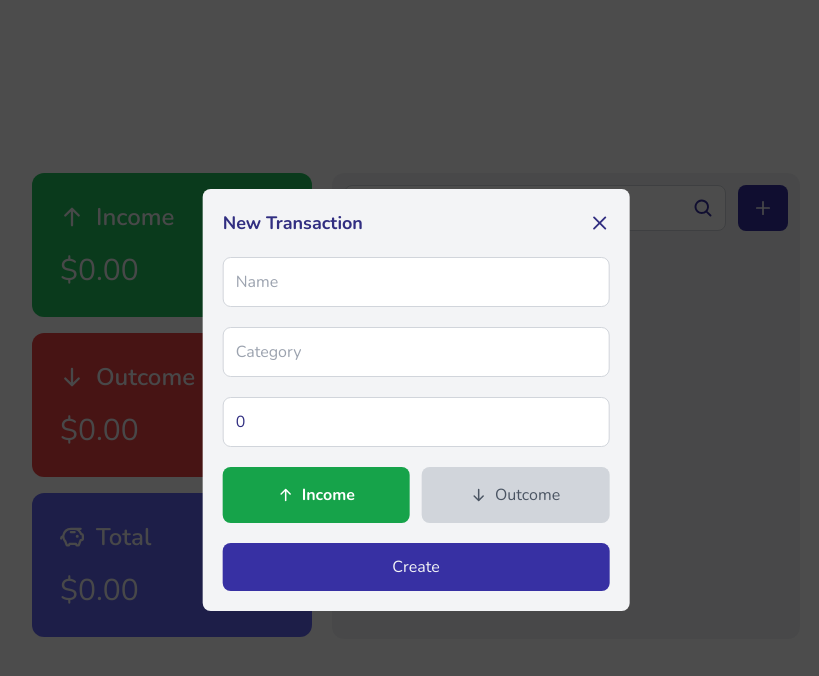
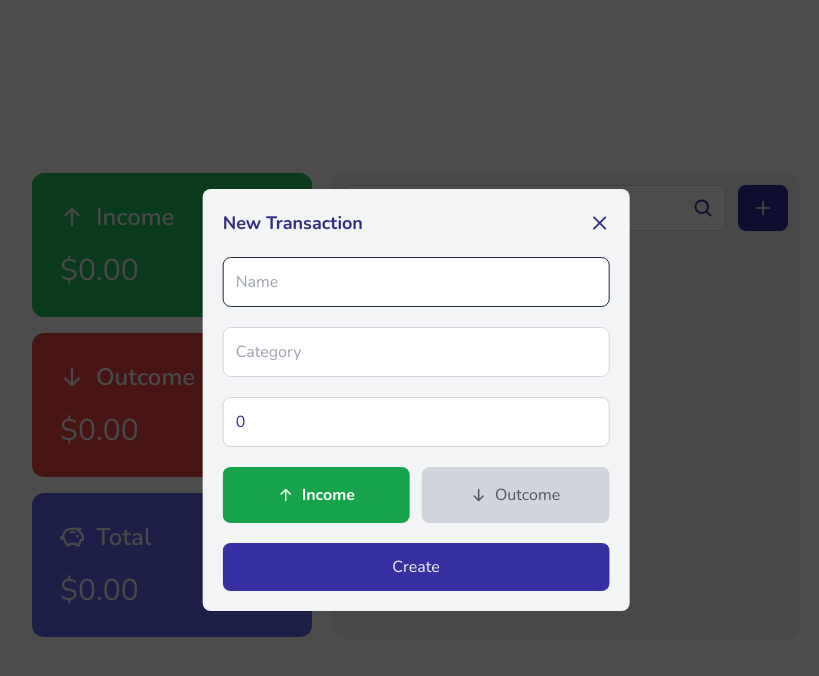
Before and after one commit to larissaOliveiraz/finance-next, a Next.js app: page / in a window 1280 px wide. Both pictures are taken after a click on the button 987 px from the left and 208 px from the top of the page. Shown: the top 676 px of the page, without its empty margins (224-1043 px from the left). Built offline with nearby package versions, Linux system fonts and the light colour scheme.

Commit message:
fix: autofocus on name input in transaction modal

```diff
--- a/components/Input.tsx
+++ b/components/Input.tsx
@@ -4,9 +4,10 @@ type Props = {
    placeholder: string;
    value: string | number;
    setValue: (value: any) => void;
+   autofocus?: boolean;
 };
 
-export const Input = ({ placeholder, value, setValue }: Props) => {
+export const Input = ({ placeholder, value, setValue, autofocus }: Props) => {
    const [focused, setFocused] = useState(false);
 
    return (
@@ -23,6 +24,7 @@ export const Input = ({ placeholder, value, setValue }: Props) => {
             onBlur={() => setFocused(false)}
             placeholder={placeholder}
             className="flex-1 outline-none"
+            autoFocus={autofocus ? true : false}
          />
       </div>
    );
--- a/components/NewTransactionModal.tsx
+++ b/components/NewTransactionModal.tsx
@@ -33,7 +33,12 @@ export const NewTransactionModal = () => {
                </Dialog.Close>
             </div>
             <form className="mt-5 space-y-5">
-               <Input placeholder="Name" value={title} setValue={setTitle} />
+               <Input
+                  placeholder="Name"
+                  value={title}
+                  setValue={setTitle}
+                  autofocus
+               />
                <Input
                   placeholder="Category"
                   value={category}
```
